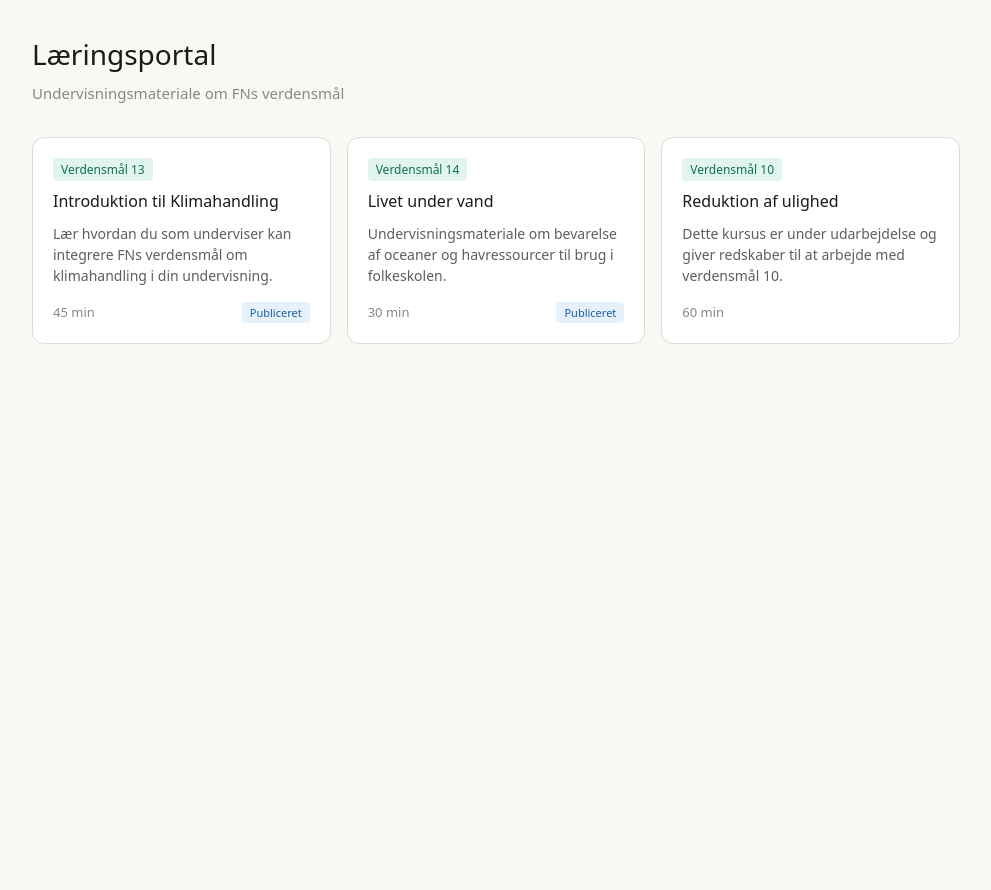
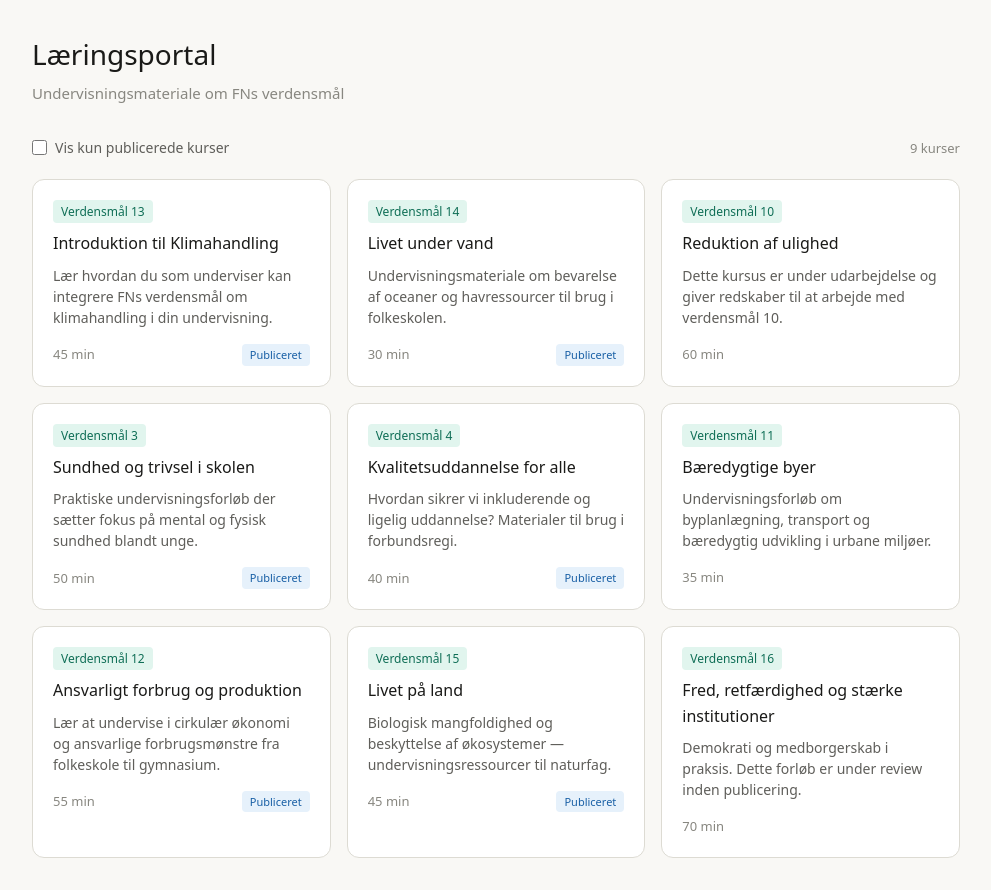
Before and after one commit to ronnidc/react-vite-typescript, a React (Vite) app: page / in a window 1280 px wide. Shown: the whole page, without its empty margins (144-1135 px from the left). Before the commit the page ends 800 px from the top, so only its background shows below. Built offline with nearby package versions, Linux system fonts and the light colour scheme.

Commit message:
feat: add published filter with useState

```diff
--- a/src/App.css
+++ b/src/App.css
@@ -32,6 +32,34 @@ body {
   font-size: 15px;
 }
 
+.toolbar {
+  display: flex;
+  align-items: center;
+  justify-content: space-between;
+  margin-bottom: 1.25rem;
+}
+
+.filter-toggle {
+  display: flex;
+  align-items: center;
+  gap: 8px;
+  font-size: 14px;
+  color: #5f5e5a;
+  cursor: pointer;
+}
+
+.filter-toggle input {
+  cursor: pointer;
+  accent-color: #1D9E75;
+  width: 15px;
+  height: 15px;
+}
+
+.course-count {
+  font-size: 13px;
+  color: #888780;
+}
+
 .course-grid {
   display: grid;
   grid-template-columns: repeat(auto-fill, minmax(280px, 1fr));
--- a/src/App.tsx
+++ b/src/App.tsx
@@ -1,39 +1,96 @@
-import CourseCard from "./components/CourseCard";
-import type { Course } from "./types";
-import "./App.css";
+import { useState } from 'react'
+import CourseCard from './components/CourseCard'
+import type { Course } from './types'
+import './App.css'
 
-// Hardkodet dummy-data — vi erstatter dette med et rigtigt API-kald i fase 4
 const mockCourses: Course[] = [
   {
     id: 1,
-    title: "Introduktion til Klimahandling",
-    description:
-      "Lær hvordan du som underviser kan integrere FNs verdensmål om klimahandling i din undervisning.",
+    title: 'Introduktion til Klimahandling',
+    description: 'Lær hvordan du som underviser kan integrere FNs verdensmål om klimahandling i din undervisning.',
     goal: 13,
     durationMinutes: 45,
     published: true,
   },
   {
     id: 2,
-    title: "Livet under vand",
-    description:
-      "Undervisningsmateriale om bevarelse af oceaner og havressourcer til brug i folkeskolen.",
+    title: 'Livet under vand',
+    description: 'Undervisningsmateriale om bevarelse af oceaner og havressourcer til brug i folkeskolen.',
     goal: 14,
     durationMinutes: 30,
     published: true,
   },
   {
     id: 3,
-    title: "Reduktion af ulighed",
-    description:
-      "Dette kursus er under udarbejdelse og giver redskaber til at arbejde med verdensmål 10.",
+    title: 'Reduktion af ulighed',
+    description: 'Dette kursus er under udarbejdelse og giver redskaber til at arbejde med verdensmål 10.',
     goal: 10,
     durationMinutes: 60,
     published: false,
   },
-];
+  {
+    id: 4,
+    title: 'Sundhed og trivsel i skolen',
+    description: 'Praktiske undervisningsforløb der sætter fokus på mental og fysisk sundhed blandt unge.',
+    goal: 3,
+    durationMinutes: 50,
+    published: true,
+  },
+  {
+    id: 5,
+    title: 'Kvalitetsuddannelse for alle',
+    description: 'Hvordan sikrer vi inkluderende og ligelig uddannelse? Materialer til brug i forbundsregi.',
+    goal: 4,
+    durationMinutes: 40,
+    published: true,
+  },
+  {
+    id: 6,
+    title: 'Bæredygtige byer',
+    description: 'Undervisningsforløb om byplanlægning, transport og bæredygtig udvikling i urbane miljøer.',
+    goal: 11,
+    durationMinutes: 35,
+    published: false,
+  },
+  {
+    id: 7,
+    title: 'Ansvarligt forbrug og produktion',
+    description: 'Lær at undervise i cirkulær økonomi og ansvarlige forbrugsmønstre fra folkeskole til gymnasium.',
+    goal: 12,
+    durationMinutes: 55,
+    published: true,
+  },
+  {
+    id: 8,
+    title: 'Livet på land',
+    description: 'Biologisk mangfoldighed og beskyttelse af økosystemer — undervisningsressourcer til naturfag.',
+    goal: 15,
+    durationMinutes: 45,
+    published: true,
+  },
+  {
+    id: 9,
+    title: 'Fred, retfærdighed og stærke institutioner',
+    description: 'Demokrati og medborgerskab i praksis. Dette forløb er under review inden publicering.',
+    goal: 16,
+    durationMinutes: 70,
+    published: false,
+  },
+]
 
 function App() {
+  // useState returnerer et array med to elementer:
+  // 1. den aktuelle værdi  2. en funktion til at opdatere den
+  // TypeScript udleder typen automatisk fra startværdien (false = boolean)
+  const [showOnlyPublished, setShowOnlyPublished] = useState(false)
+
+  // Dette er "derived state" — en værdi beregnet ud fra eksisterende state.
+  // Vi bruger IKKE et ekstra useState her — det ville skabe dobbelt state der kan gå ud af sync.
+  // I Vue ville dette svare til en computed property.
+  const visibleCourses = showOnlyPublished
+    ? mockCourses.filter((course) => course.published)
+    : mockCourses
+
   return (
     <div className="app">
       <header className="app-header">
@@ -41,15 +98,30 @@ function App() {
         <p>Undervisningsmateriale om FNs verdensmål</p>
       </header>
 
-      {/* .map() er Reacts måde at lave v-for på.
-          key er påkrævet — React bruger den til effektivt at opdatere listen (reconciliation) */}
+      <div className="toolbar">
+        {/* onChange er Reacts svar på @change i Vue */}
+        <label className="filter-toggle">
+          <input
+            type="checkbox"
+            checked={showOnlyPublished}
+            onChange={(e) => setShowOnlyPublished(e.target.checked)}
+          />
+          Vis kun publicerede kurser
+        </label>
+
+        {/* Template literal i JSX — samme som Vue */}
+        <span className="course-count">
+          {visibleCourses.length} {visibleCourses.length === 1 ? 'kursus' : 'kurser'}
+        </span>
+      </div>
+
       <div className="course-grid">
-        {mockCourses.map((course) => (
+        {visibleCourses.map((course) => (
           <CourseCard key={course.id} course={course} />
         ))}
       </div>
     </div>
-  );
+  )
 }
 
-export default App;
+export default App
```
